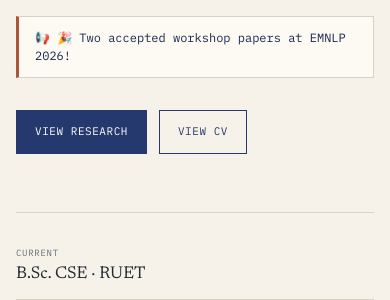
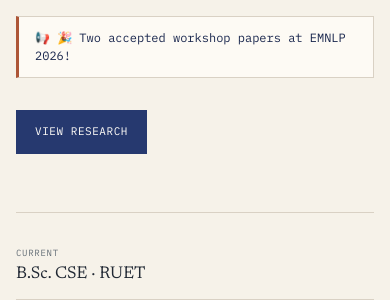
Before and after one commit to ahmikat/ahmikat.github.io, a Jekyll site: the page built from index.html, in a window 390 px wide and 1400 px high, scrolled down 872 px. Shown: the part 150-450 px from the top of the window. Built offline with Jekyll 4.4.1, drawn with Linux system fonts in a browser that asks for light colours.

Commit message:
Remove CV links from portfolio homepage

```diff
--- a/index.html
+++ b/index.html
@@ -118,14 +118,6 @@ layout: null
           <a href="#contact"><span>08</span> Contact</a>
         </nav>
 
-        <a
-          class="sidebar-cv-link"
-          href="assets/Aftab_Hossain_Mikat_CV.pdf"
-          target="_blank"
-          rel="noreferrer"
-          type="application/pdf"
-          >Curriculum vitae ↗</a
-        >
       </aside>
 
       <main id="main-content">
@@ -148,14 +140,6 @@ layout: null
           <a class="research-announcement" href="#publication">📢 🎉 Two accepted workshop papers at EMNLP 2026!</a>
           <div class="hero-actions">
             <a class="button primary" href="#publication">View research</a>
-            <a
-              class="button secondary"
-              href="assets/Aftab_Hossain_Mikat_CV.pdf"
-              target="_blank"
-              rel="noreferrer"
-              type="application/pdf"
-              >View CV</a
-            >
           </div>
           <dl class="quick-facts" aria-label="Profile summary">
             <div><dt>Current</dt><dd>B.Sc. CSE · RUET</dd></div>
--- a/styles.css
+++ b/styles.css
@@ -212,16 +212,6 @@ a {
   transform: translateX(4px);
 }
 
-.sidebar-cv-link {
-  display: inline-block;
-  color: var(--navy);
-  font-family: var(--mono);
-  font-size: 10px;
-  letter-spacing: 0.04em;
-  text-decoration: none;
-  text-transform: uppercase;
-}
-
 main {
   min-width: 0;
   padding: 68px 0 36px;
@@ -316,11 +306,6 @@ main {
 .button.primary {
   color: var(--white);
   background: var(--navy);
-}
-
-.button.secondary {
-  color: var(--navy);
-  background: transparent;
 }
 
 .button:hover {
@@ -1121,8 +1106,7 @@ footer {
     font-size: 36px;
   }
 
-  .desktop-nav,
-  .sidebar-cv-link {
+  .desktop-nav {
     display: none;
   }
 
```
Also changed, not shown: README.md.
